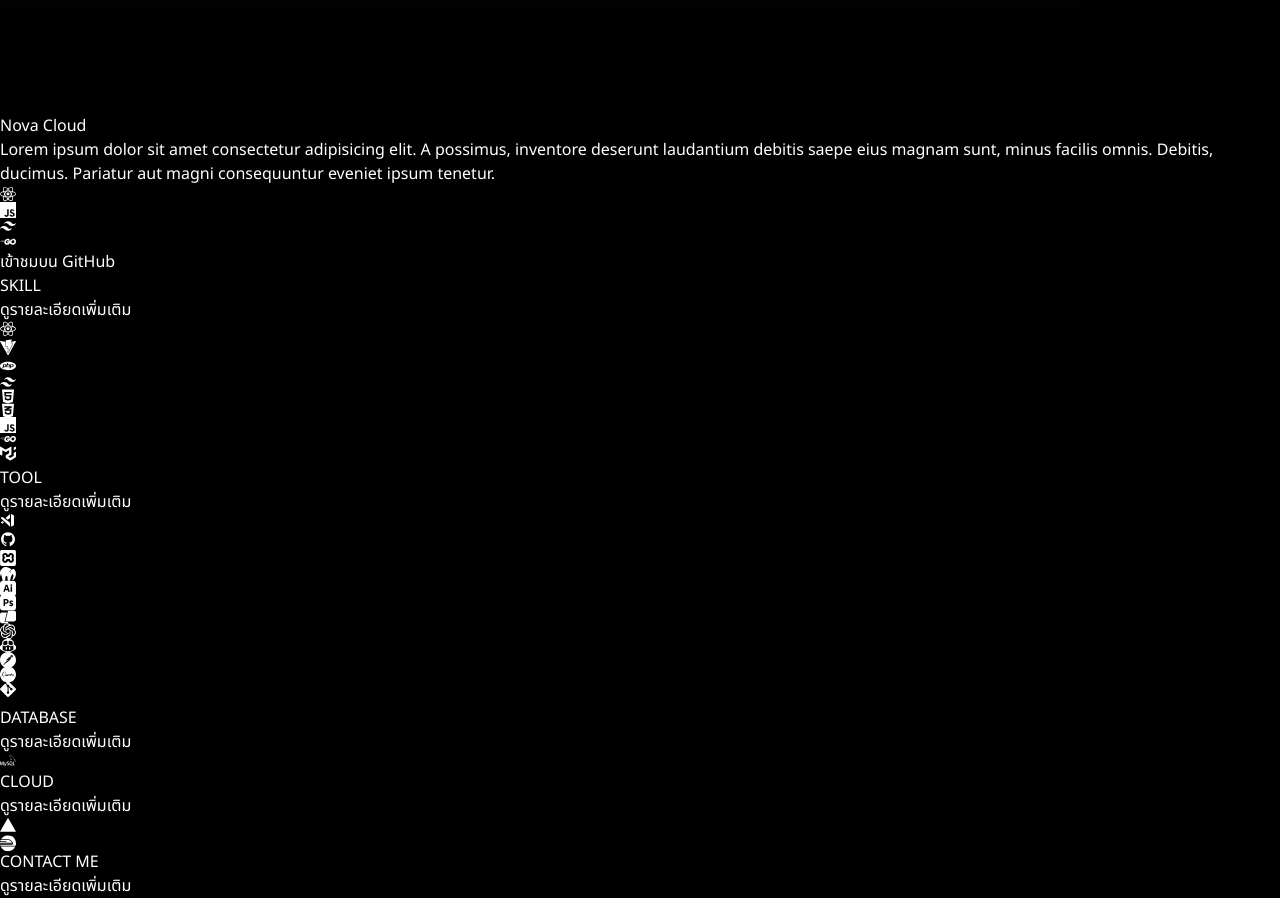
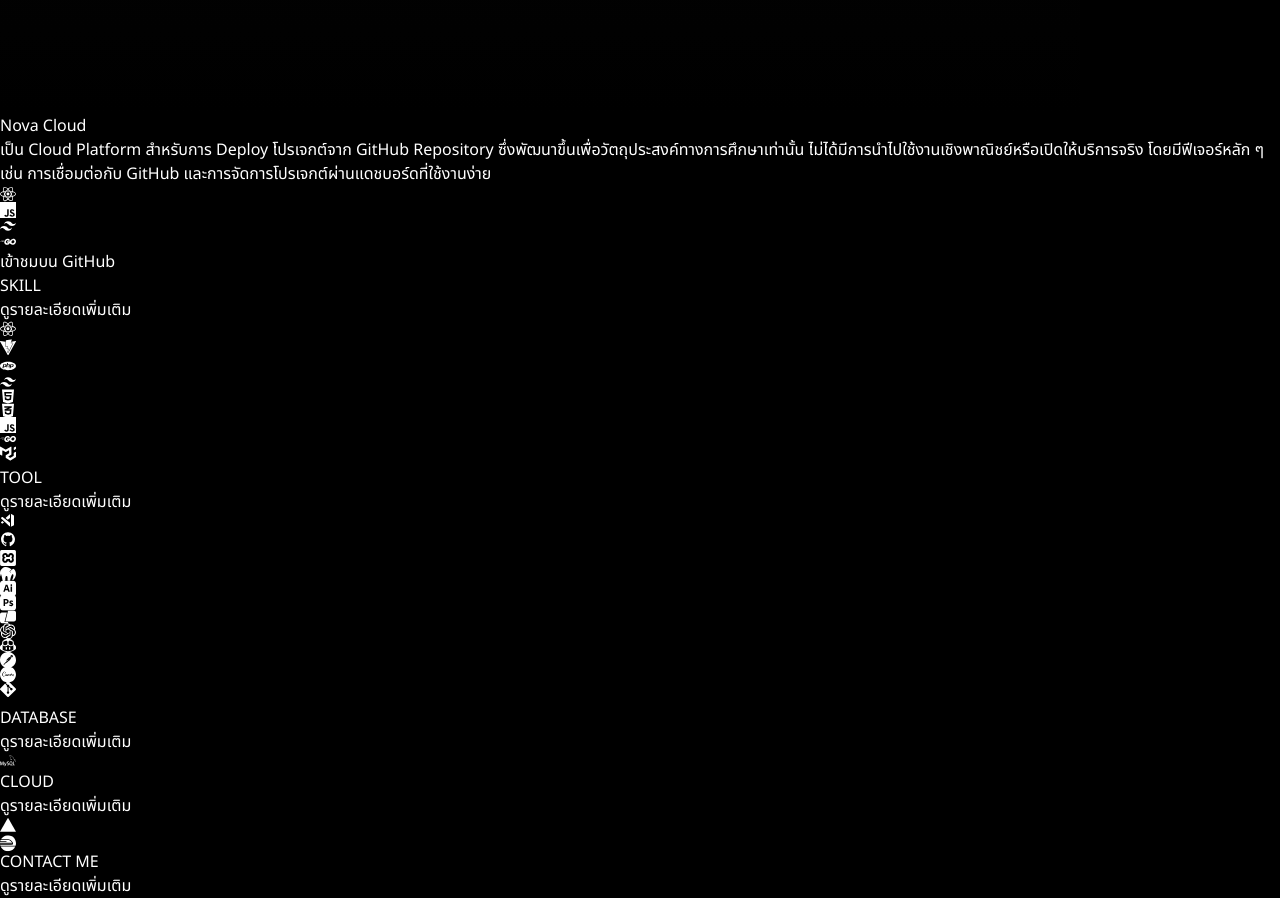
Before and after one commit to Pachared42/pachara, a React (Vite) app: page / in a window 1280 px wide. Shown: the part 8280-9178 px from the top of the page. Built offline with nearby package versions, Linux system fonts and the light colour scheme.

Commit message:
เพิ่ม description ของ Nova cloud

```diff
--- a/src/constants/index.jsx
+++ b/src/constants/index.jsx
@@ -136,7 +136,7 @@
     id: 5,
     name: "Nova Cloud",
     description:
-      "Lorem ipsum dolor sit amet consectetur adipisicing elit. A possimus, inventore deserunt laudantium debitis saepe eius magnam sunt, minus facilis omnis. Debitis, ducimus. Pariatur aut magni consequuntur eveniet ipsum tenetur.",
+      "เป็น Cloud Platform สำหรับการ Deploy โปรเจกต์จาก GitHub Repository ซึ่งพัฒนาขึ้นเพื่อวัตถุประสงค์ทางการศึกษาเท่านั้น ไม่ได้มีการนำไปใช้งานเชิงพาณิชย์หรือเปิดให้บริการจริง โดยมีฟีเจอร์หลัก ๆ เช่น การเชื่อมต่อกับ GitHub และการจัดการโปรเจกต์ผ่านแดชบอร์ดที่ใช้งานง่าย",
     image: Novacloud,
     githubLink: "https://github.com/Pachared42/Nova",
     stackIcons: [
```
